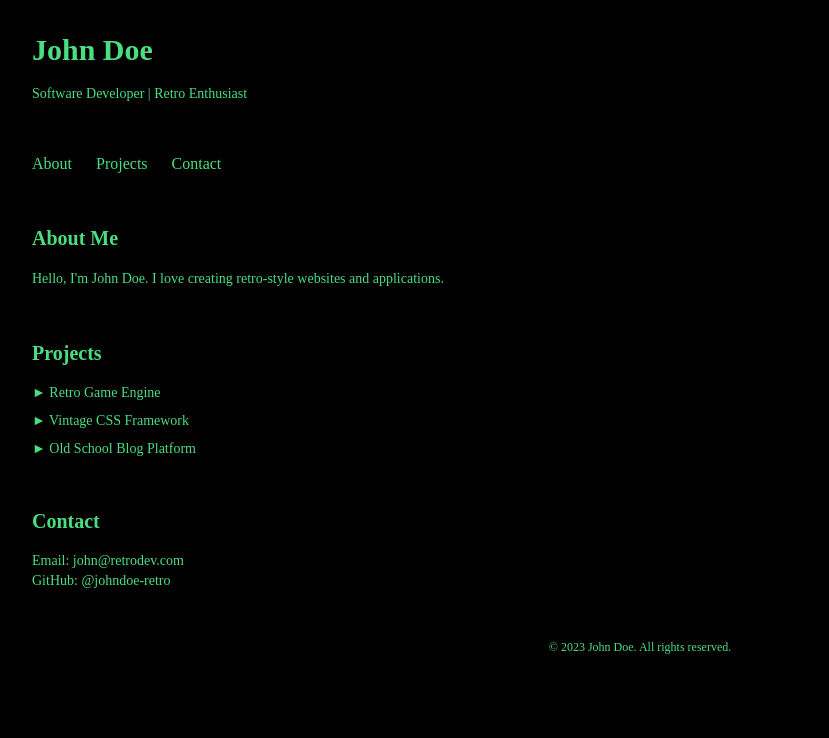
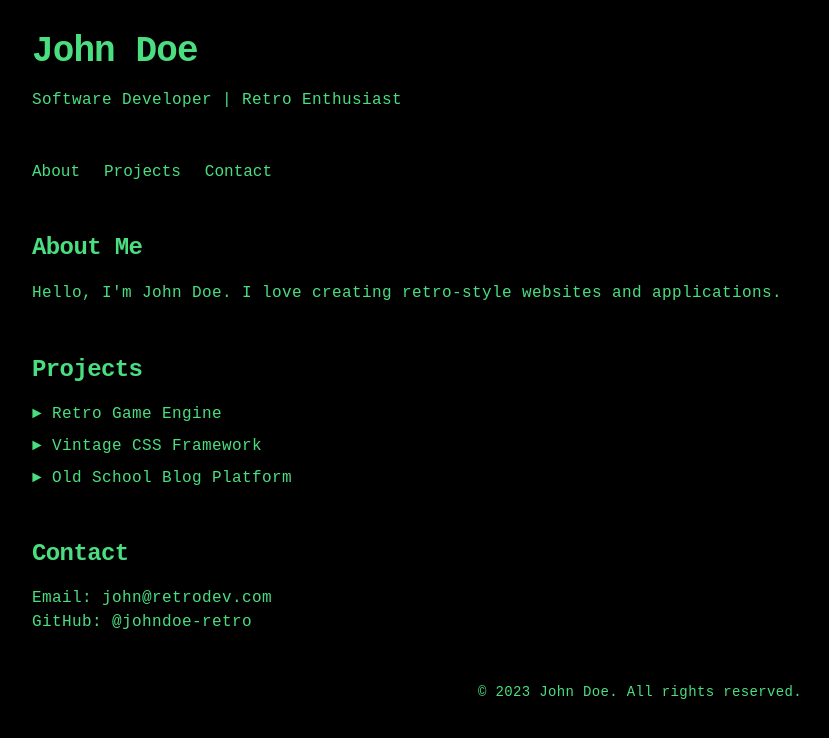
Before and after one commit to deerdear/justdothings-netlify, a React (Vite) app: page / in a window 1280 px wide. Shown: the top 738 px of the page, without its empty margins (0-829 px from the left). Built offline with nearby package versions, Linux system fonts and the light colour scheme.

Commit message:
Change font to Departure Mono
Updated the font across the application to use Departure Mono as specified in the prompt.
[skip gpt_engineer]

```diff
--- a/src/index.css
+++ b/src/index.css
@@ -75,10 +75,15 @@
   }
 }
 
-@import url('https://fonts.googleapis.com/css2?family=Press+Start+2P&display=swap');
+@font-face {
+  font-family: 'Departure Mono';
+  src: url('/fonts/DepartureMono-VF.woff2') format('woff2');
+  font-weight: 100 900;
+  font-style: normal;
+}
 
-.font-pixel {
-  font-family: 'Press Start 2P', cursive;
+.font-mono {
+  font-family: 'Departure Mono', monospace;
 }
 
 @keyframes hypnotic {
--- a/src/pages/Index.jsx
+++ b/src/pages/Index.jsx
@@ -2,11 +2,11 @@ import React from 'react';
 
 const Index = () => {
   return (
-    <div className="min-h-screen bg-black text-green-400 p-8 font-pixel relative">
+    <div className="min-h-screen bg-black text-green-400 p-8 font-mono relative">
       <div className="hypnotic-bg"></div>
       <header className="mb-12">
-        <h1 className="text-3xl font-bold mb-4">John Doe</h1>
-        <p className="text-sm">Software Developer | Retro Enthusiast</p>
+        <h1 className="text-4xl font-bold mb-4 tracking-tight">John Doe</h1>
+        <p className="text-base tracking-wide">Software Developer | Retro Enthusiast</p>
       </header>
 
       <nav className="mb-12">
@@ -19,13 +19,13 @@ const Index = () => {
 
       <main className="space-y-12">
         <section id="about">
-          <h2 className="text-xl font-bold mb-4">About Me</h2>
-          <p className="text-sm leading-relaxed">Hello, I'm John Doe. I love creating retro-style websites and applications.</p>
+          <h2 className="text-2xl font-bold mb-4 tracking-tight">About Me</h2>
+          <p className="text-base leading-relaxed tracking-wide">Hello, I'm John Doe. I love creating retro-style websites and applications.</p>
         </section>
 
         <section id="projects">
-          <h2 className="text-xl font-bold mb-4">Projects</h2>
-          <ul className="text-sm space-y-2">
+          <h2 className="text-2xl font-bold mb-4 tracking-tight">Projects</h2>
+          <ul className="text-base space-y-2 tracking-wide">
             <li>► Retro Game Engine</li>
             <li>► Vintage CSS Framework</li>
             <li>► Old School Blog Platform</li>
@@ -33,14 +33,14 @@ const Index = () => {
         </section>
 
         <section id="contact">
-          <h2 className="text-xl font-bold mb-4">Contact</h2>
-          <p className="text-sm">Email: john@retrodev.com</p>
-          <p className="text-sm">GitHub: @johndoe-retro</p>
+          <h2 className="text-2xl font-bold mb-4 tracking-tight">Contact</h2>
+          <p className="text-base tracking-wide">Email: john@retrodev.com</p>
+          <p className="text-base tracking-wide">GitHub: @johndoe-retro</p>
         </section>
       </main>
 
       <footer className="mt-12 text-center">
-        <p className="text-xs">&copy; 2023 John Doe. All rights reserved.</p>
+        <p className="text-sm tracking-wide">&copy; 2023 John Doe. All rights reserved.</p>
       </footer>
     </div>
   );
```
Also changed, not shown: public/fonts/DepartureMono-VF.woff2 (added).
